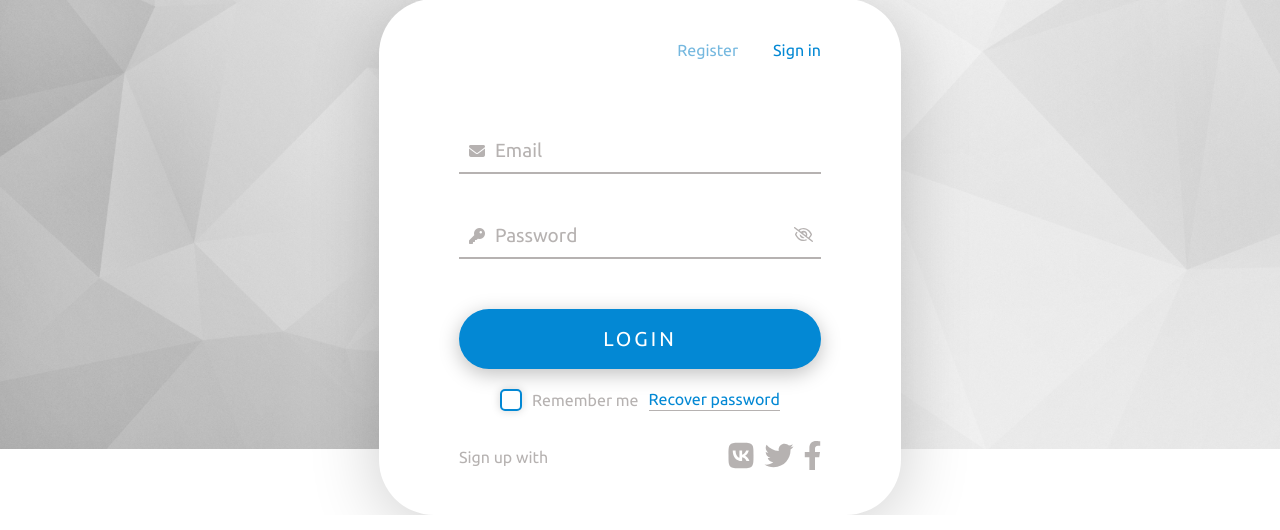
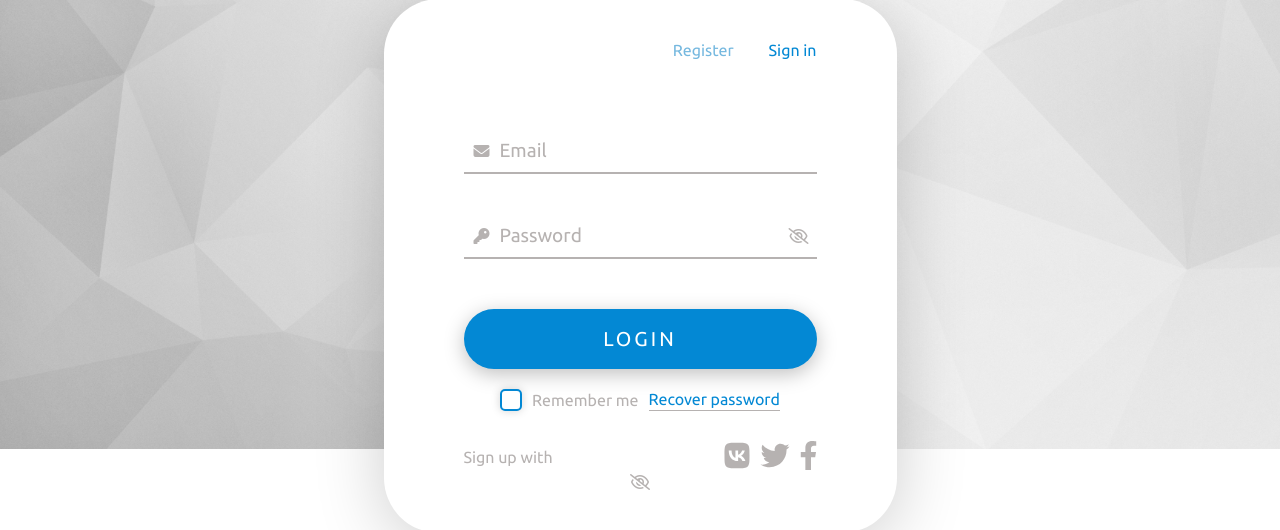
Before and after one commit to zoDLer1/classroom, a React (Create React App) app in the folder react-front/: page /login in a window 1280 px wide. Shown: the part 351-881 px from the top of the page. Built offline with nearby package versions, Linux system fonts and the light colour scheme.

Commit message:
refactored input ads

```diff
--- /dev/null
+++ b/react-front/src/UI/IconCheckbox/css/iconCheckbox.module.css
@@ -0,0 +1,15 @@
+.block{
+    user-select: none;
+
+}
+.block input + label{
+    cursor: pointer;
+}
+
+.icon{
+    color: var(--alt-color);
+}
+
+.block input:checked + label i{
+    color: var(--primary-color);
+}
--- /dev/null
+++ b/react-front/src/UI/IconCheckbox/index.jsx
@@ -0,0 +1,12 @@
+import css from "./css/iconCheckbox.module.css";
+
+export default (props) => {
+    return (
+        <div className={css.block}>
+            <input id={`${props.name}-icon`} type="checkbox" hidden/>
+            <label for={`${props.name}-icon`} onClick={(evt) => props.func(evt)}>
+                <i className={`${css.icon} fa-regular fa-eye-slash`}></i>
+            </label>
+        </div>
+    );
+}
--- a/react-front/src/UI/Input/css/input.module.css
+++ b/react-front/src/UI/Input/css/input.module.css
@@ -15,6 +15,8 @@
     padding: 0 8px;
     border-bottom: 2px solid var(--alt-color);
     position: relative;
+    display: flex;
+    align-items: center;
     justify-content: space-between;
 }
 
--- a/react-front/src/UI/Input/index.jsx
+++ b/react-front/src/UI/Input/index.jsx
@@ -1,16 +1,17 @@
 import css from "./css/input.module.css";
 
 
-export default (props) =>{
+export default ({ads, icon, ...props}) =>{
     return (
         <div className={css.block}>
 
             <div class={css.body}>
-                {props.icon && (
-                    <i className={[css.icon, props.icon].join(' ')}></i>
+                {icon && (
+                    <i className={[css.icon, icon].join(' ')}></i>
                 )}
-                <input name={props.name} placeholder={props.placeholder} type='text'/>
+                <input {...props} />
             </div>
+            {ads && ads}
         </div>
     )
 }
--- a/react-front/src/components/forms/forms-components/form-input/form-input-password/index.jsx
+++ b/react-front/src/components/forms/forms-components/form-input/form-input-password/index.jsx
@@ -1,4 +1,10 @@
 export default (props) =>{
+    // if (props.isPassword){
+
+    // }
+
+
+
     return (
         <div class="form__input form__containter form__containter--between">
             <div class="form__input-body form__containter">
--- a/react-front/src/components/forms/login-form/index.jsx
+++ b/react-front/src/components/forms/login-form/index.jsx
@@ -1,27 +1,36 @@
 import 'components/forms/css/main.css'
-
 import Form_page_links from 'components/forms/forms-components/form-page-links'
 import Form_password from 'components/forms/forms-components/form-input/form-input-password'
 import Input from 'UI/Input'
 import Link from 'UI/Link'
 import Submit from 'UI/Submit'
 import Checkbox from 'UI/Checkbox'
+import IconCheckbox from 'UI/IconCheckbox'
+import { useState } from 'react'
+
+
 
 
 
 export default () => {
+    const [type, setType] = useState('password')
+
+    const toggleType = (evt) => {
+        setType(type === 'password' ? 'text': 'password')
+    }
+
     return (
         <form class="form container">
                 <Form_page_links login='form__page-link--choosen'/>
                 <div class="form__inputs form__column-container">
                     <Input name="email" placeholder="Email" icon='fa-solid fa-envelope' />
-                    <Form_password  name="password" placeholder="Password"/>
-
+                    <Input name="password" type={type} placeholder="Password" icon='fa-solid fa-key' ads={[<IconCheckbox func={toggleType} />] } />
                 </div>
                 <Submit text='login'/>
                 <div class="form__containter form__containter--between">
                     <Checkbox text='Remember me' />
-                    <Link  to='/' text='Recover password' />
+                    <Link to='/' text='Recover password' />
+
                 </div>
                 <div class="form__signup form__containter form__containter--between">
                     <p class="form__signup-text form__text">Sign up with</p>
@@ -44,6 +53,7 @@ export default () => {
                         </a>
                     </div>
                 </div>
+                <IconCheckbox name="password_" />
         </form>
     )
 }
```
